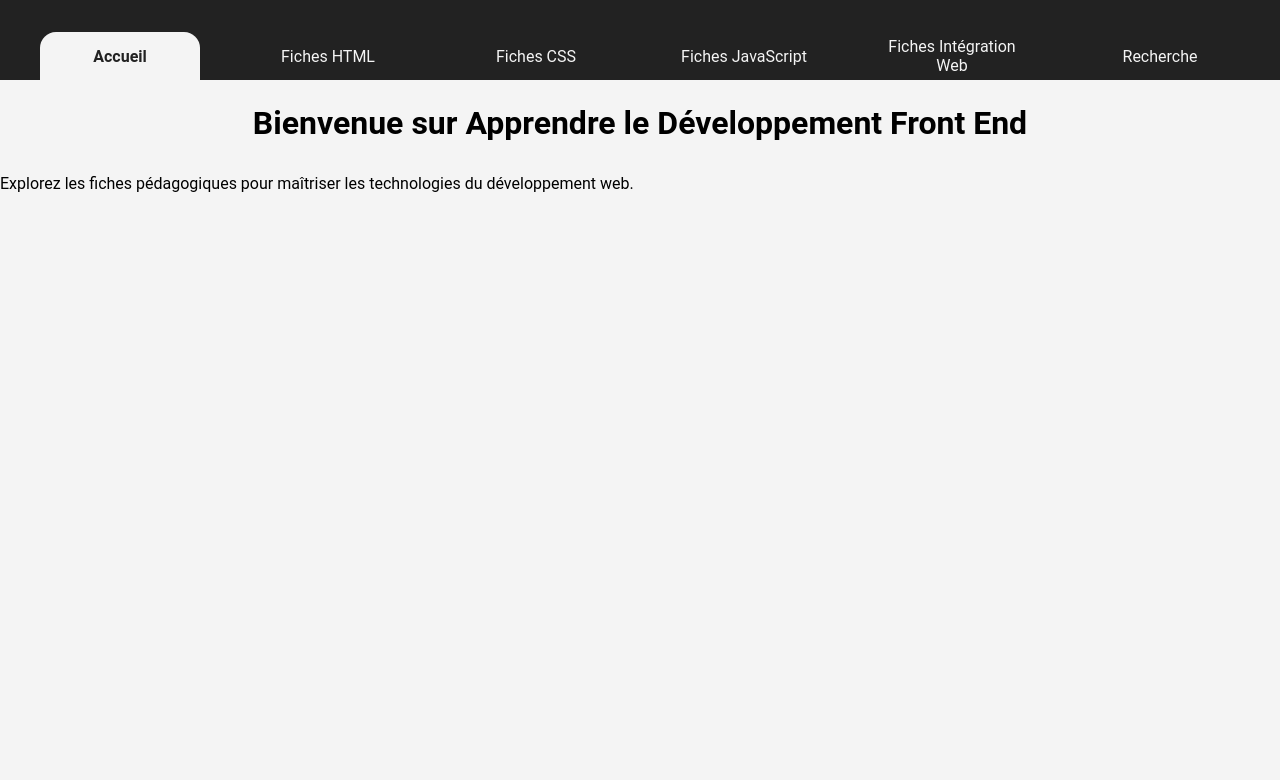
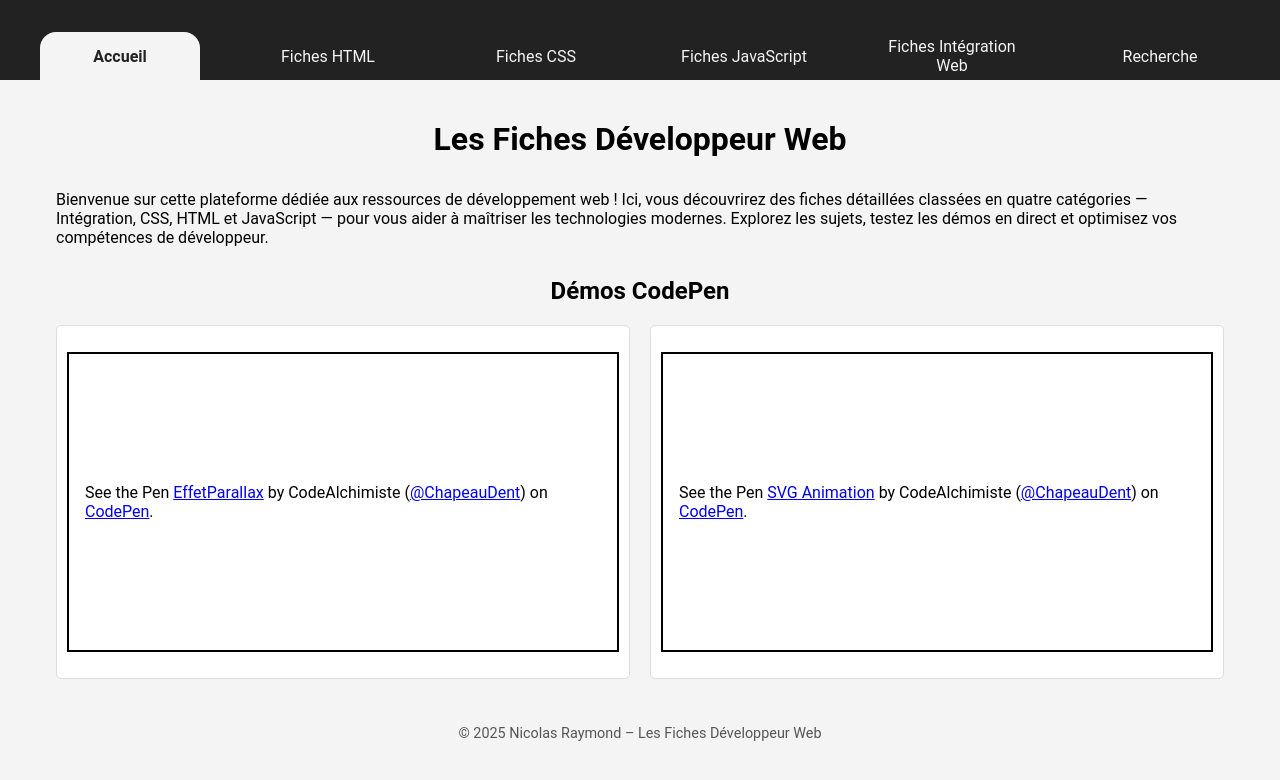
Before and after one commit to ChapeauDent/ChapeauDent.github.io, a website: page index.html in a window 1280 px wide. Drawn offline with Linux system fonts and the light colour scheme; a script that the page names is missing.

Commit message:
mise a jour page index

```diff
--- a/index.html
+++ b/index.html
@@ -2,26 +2,57 @@
 <html lang="fr">
 
 <head>
-    <meta charset="UTF-8" />
-    <meta name="viewport" content="width=device-width, initial-scale=1.0" />
-    <title>Fiches Pédagogiques JavaScript</title>
-    <link rel="stylesheet" href="main.css" />
-    </style>
+  <meta charset="UTF-8">
+  <meta name="viewport" content="width=device-width, initial-scale=1.0">
+  <title>Les Fiches Développeur Web</title>
+  <link rel="stylesheet" href="main.css">
 </head>
 
 <body>
-    <header id="header"></header>
+  <!-- Présentation claire du projet -->
+  <header id="header"></header>
+  <main class="main-content">
+    <h1>Les Fiches Développeur Web</h1>
+    <p>
+      Bienvenue sur cette plateforme dédiée aux ressources de développement web ! Ici, vous découvrirez des fiches
+      détaillées classées en quatre catégories — Intégration, CSS, HTML et JavaScript — pour vous aider à maîtriser les
+      technologies modernes. Explorez les sujets, testez les démos en direct et optimisez vos compétences de
+      développeur.
+    </p>
 
-    <div>
-        <h1>Bienvenue sur Apprendre le Développement Front End</h1>
-        <p>Explorez les fiches pédagogiques pour maîtriser les technologies du développement web.</p>
-    </div>
+    <!-- Section dédiées aux démos CodePen -->
+    <section id="demos-codepen">
+      <h2>Démos CodePen</h2>
+      <div class="demos-grid">
+        <div class="demo">
+          <p class="codepen" data-height="300" data-theme-id="light" data-default-tab="result" data-slug-hash="mybWGvL"
+          data-pen-title="EffetParallax" data-preview="true" data-user="ChapeauDent"
+          style="height: 300px; box-sizing: border-box; display: flex; align-items: center; justify-content: center; border: 2px solid; margin: 1em 0; padding: 1em;">
+          <span>See the Pen <a href="https://codepen.io/ChapeauDent/pen/mybWGvL">
+            EffetParallax</a> by CodeAlchimiste (<a href="https://codepen.io/ChapeauDent">@ChapeauDent</a>)
+            on <a href="https://codepen.io">CodePen</a>.</span>
+          </p>
+          <script async src="https://public.codepenassets.com/embed/index.js"></script>
+        </div>
+        <div class="demo">
+          <p class="codepen" data-height="300" data-theme-id="light" data-default-tab="result" data-slug-hash="qEdQEdQ"
+          data-pen-title="SVG Animation" data-preview="true" data-user="ChapeauDent"
+          style="height: 300px; box-sizing: border-box; display: flex; align-items: center; justify-content: center; border: 2px solid; margin: 1em 0; padding: 1em;">
+          <span>See the Pen <a href="https://codepen.io/ChapeauDent/pen/qEdQEdQ">
+            SVG Animation</a> by CodeAlchimiste (<a href="https://codepen.io/ChapeauDent">@ChapeauDent</a>)
+            on <a href="https://codepen.io">CodePen</a>.</span>
+          </p>
+          <script async src="https://public.codepenassets.com/embed/index.js"></script>
+        </div>
+        <!-- Ajouter d'autres démos au besoin -->
+      </div>
+    </section>
+  </main>
 
-
-
-
-
+  <footer>
+    <p>© 2025 Nicolas Raymond – Les Fiches Développeur Web</p>
+  </footer>
+  <script src="composants/header.js"></script>
 </body>
-<script src="composants/header.js"></script>
 
 </html>
--- a/main.css
+++ b/main.css
@@ -144,3 +144,29 @@ main {
       font-family: monospace;
       color: #f4f4f4;
     }
+    /*************************************************************acceuil**********************************************/
+        section#demos-codepen {
+      margin-top: 30px;
+    }
+    section#demos-codepen h2 {
+      text-align: center;
+      margin-bottom: 20px;
+    }
+    .demos-grid {
+      display: grid;
+      grid-template-columns: repeat(auto-fit, minmax(300px, 1fr));
+      gap: 20px;
+    }
+    .demo {
+      background-color: #fff;
+      padding: 10px;
+      border: 1px solid #ddd;
+      border-radius: 5px;
+      overflow: hidden;
+    }
+    footer {
+      text-align: center;
+      margin-top: 30px;
+      font-size: 0.9em;
+      color: #555;
+    }
```
